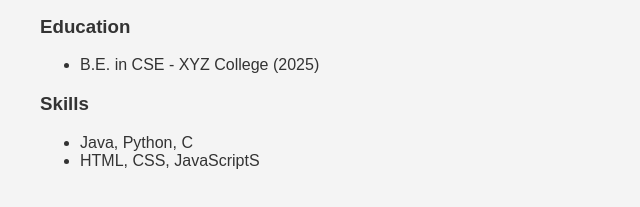
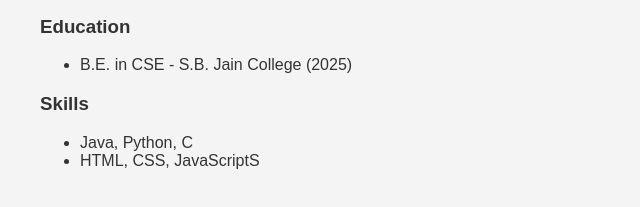
Before and after one commit to Omdeshmukh07/markdown-resume-final, a plain HTML site: page index.html in a window 1280 px wide. Shown: the part 159-366 px from the top of the page, 0-640 px from the left. Drawn offline with Linux system fonts and the light colour scheme.

Commit message:
Update in front end

```diff
--- a/index.html
+++ b/index.html
@@ -12,7 +12,7 @@
 
   <h3>Education</h3>
   <ul>
-    <li>B.E. in CSE - XYZ College (2025)</li>
+    <li>B.E. in CSE - S.B. Jain College (2025)</li>
   </ul>
 
   <h3>Skills</h3>
```
